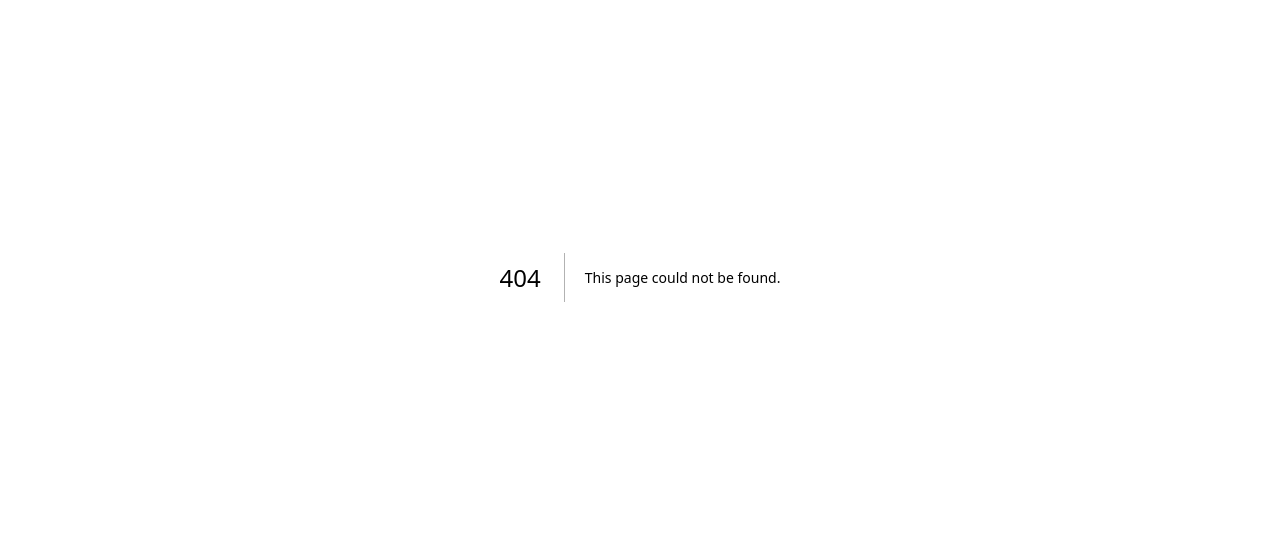
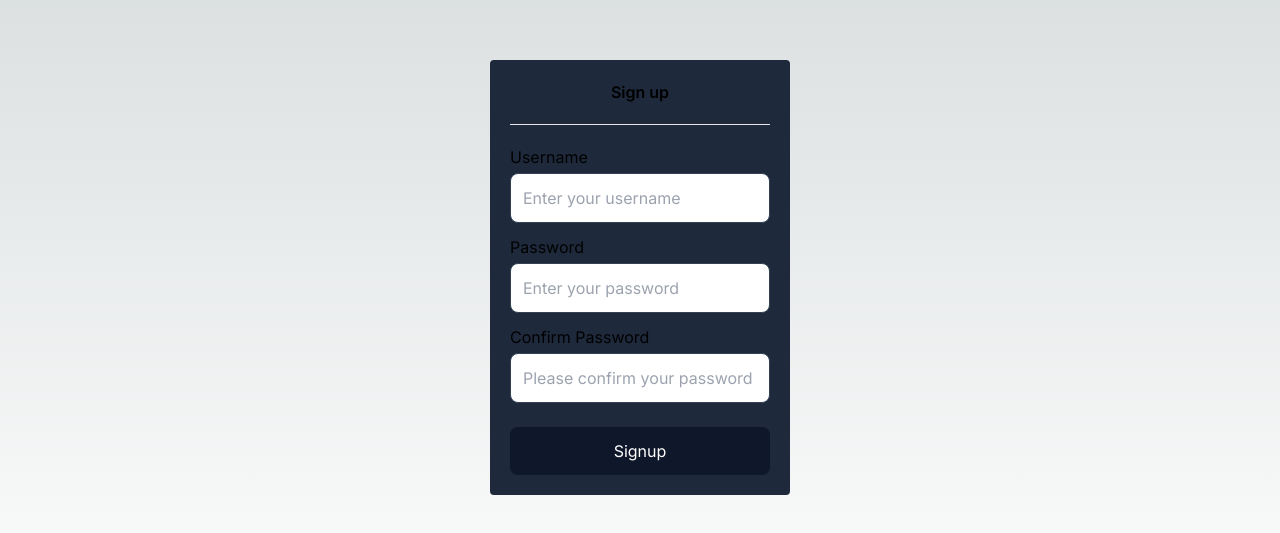
Before and after one commit to linub7/next-social-full, a Next.js app: page /signup in a window 1280 px wide. Before the commit this address had no page. Shown: the part 123-656 px from the top of the page. Built offline with nearby package versions, Linux system fonts and the light colour scheme.

Commit message:
signup page, signup configurations, create HomePageLink Component -> done

```diff
--- /dev/null
+++ b/app/(public)/signup/page.tsx
@@ -0,0 +1,13 @@
+import SignupFromComponent from '@/components/auth/signup/form';
+
+interface Props {}
+
+const SignupPage = (props: Props) => {
+  return (
+    <div>
+      <SignupFromComponent />
+    </div>
+  );
+};
+
+export default SignupPage;
--- a/app/api/auth/signin/route.ts
+++ b/app/api/auth/signin/route.ts
@@ -26,7 +26,7 @@ export const POST = async (request: Request) => {
 
   const res = await sql(
     'select id, username, password from users where username ilike $1',
-    [json.username]
+    [json?.username]
   );
   // ilike -> case insensitive
   if (res.rowCount === 0) {
--- /dev/null
+++ b/app/api/auth/signup/route.ts
@@ -0,0 +1,62 @@
+import { NextResponse } from 'next/server';
+import bcrypt from 'bcrypt';
+import { SignJWT } from 'jose';
+import { loadEnvConfig } from '@next/env';
+
+import { sql } from '@/db';
+
+const projectDir = process.cwd();
+loadEnvConfig(projectDir);
+
+export const POST = async (request: Request) => {
+  const json = await request.json();
+
+  if (!json?.username || !json?.password || !json?.confirmPassword)
+    return NextResponse.json(
+      { error: 'Password and username and confirmPassword is required' },
+      { status: 400 }
+    );
+
+  if (json?.username === 'admin')
+    return NextResponse.json(
+      { error: 'Invalid username, please try another.' },
+      { status: 400 }
+    );
+
+  if (json?.password?.length < 5)
+    return NextResponse.json(
+      { error: 'Password must be at least 4 characters' },
+      { status: 400 }
+    );
+
+  if (json?.password !== json?.confirmPassword)
+    return NextResponse.json({ error: 'Passwords mismatch' }, { status: 400 });
+
+  const res = await sql(
+    'select id, username from users where username ilike $1',
+    [json?.username]
+  );
+  if (res.rowCount && res.rowCount > 0)
+    return NextResponse.json(
+      { error: 'Username already exists, please use another' },
+      { status: 400 }
+    );
+
+  const saltRounds = 12;
+  const hashedPassword = await bcrypt.hash(json?.password, saltRounds);
+
+  await sql('insert into users (username, password) values ($1, $2)', [
+    json?.username,
+    hashedPassword,
+  ]);
+
+  return NextResponse.json(
+    {
+      status: 'success',
+      message: 'Registration was successfully',
+    },
+    {
+      status: 201,
+    }
+  );
+};
--- a/app/page.tsx
+++ b/app/page.tsx
@@ -1,28 +1,14 @@
-import Link from 'next/link';
+import HomePageLink from '@/components/common/home/link';
 
 export default function Home() {
   return (
     <main className="flex min-h-screen items-center justify-center">
       <div className="flex flex-col gap-2 p-5 max-w-xs w-full bg-slate-800 rounded-lg">
         <div className="text-center my-4">
-          <h1>Social</h1>
+          <h1 className="font-bold text-xl">Social</h1>
         </div>
-        <div>
-          <Link
-            href={'/signin'}
-            className="bg-slate-900 my-4 p-3 rounded-lg block"
-          >
-            Sign in
-          </Link>
-        </div>
-        <div>
-          <Link
-            href={'/signup'}
-            className="bg-slate-900 my-4 p-3 rounded-lg block"
-          >
-            Sign up
-          </Link>
-        </div>
+        <HomePageLink href="/signin" label="Sign In" />
+        <HomePageLink href="/signup" label="Sign Up" />
       </div>
     </main>
   );
--- /dev/null
+++ b/components/auth/signup/form/index.tsx
@@ -0,0 +1,80 @@
+'use client';
+
+import { ChangeEvent, FormEvent, useState } from 'react';
+
+import CommonAuthButton from '@/components/common/buttons/auth';
+import CommonAuthInput from '@/components/common/inputs/auth';
+import AuthFormHeaderComponent from '@/components/common/auth/form/header';
+import AuthFormComponent from '@/components/common/auth/form';
+
+interface Props {}
+
+const SignupFromComponent = (props: Props) => {
+  const [values, setValues] = useState({
+    username: '',
+    password: '',
+    confirmPassword: '',
+  });
+  const { username, password, confirmPassword } = values;
+
+  const handleChangeInput = (e: ChangeEvent<HTMLInputElement>) => {
+    const {
+      target: { name, value },
+    } = e;
+
+    setValues({ ...values, [name]: value });
+  };
+
+  const handleSubmit = async (e: FormEvent) => {
+    e.preventDefault();
+    if (password !== confirmPassword) {
+      return alert('Password mismatch');
+    }
+    const res = await fetch('/api/auth/signup', {
+      method: 'POST',
+      body: JSON.stringify({ username, password, confirmPassword }),
+    });
+    if (res.ok) {
+      window.location.href = '/signin';
+    } else {
+      alert('sign up failed');
+    }
+  };
+  return (
+    <AuthFormComponent onSubmit={handleSubmit}>
+      <AuthFormHeaderComponent header="Sign up" />
+      <div className="flex flex-col gap-3 items-center">
+        <CommonAuthInput
+          id="username"
+          placeholder="Enter your username"
+          label="Username"
+          type="text"
+          name="username"
+          value={username}
+          onChange={handleChangeInput}
+        />
+        <CommonAuthInput
+          id="password"
+          placeholder="Enter your password"
+          label="Password"
+          type="password"
+          name="password"
+          value={password}
+          onChange={handleChangeInput}
+        />
+        <CommonAuthInput
+          id="confirmPassword"
+          placeholder="Please confirm your password"
+          label="Confirm Password"
+          type="password"
+          name="confirmPassword"
+          value={confirmPassword}
+          onChange={handleChangeInput}
+        />
+      </div>
+      <CommonAuthButton btnTitle="Signup" />
+    </AuthFormComponent>
+  );
+};
+
+export default SignupFromComponent;
--- /dev/null
+++ b/components/common/home/link/index.tsx
@@ -0,0 +1,22 @@
+import Link from 'next/link';
+
+interface Props {
+  href: string;
+  label: string;
+}
+
+const HomePageLink = (props: Props) => {
+  const { href, label } = props;
+  return (
+    <div>
+      <Link
+        href={href}
+        className="bg-slate-900 my-4 p-3 rounded-lg block text-center"
+      >
+        {label}
+      </Link>
+    </div>
+  );
+};
+
+export default HomePageLink;
```
